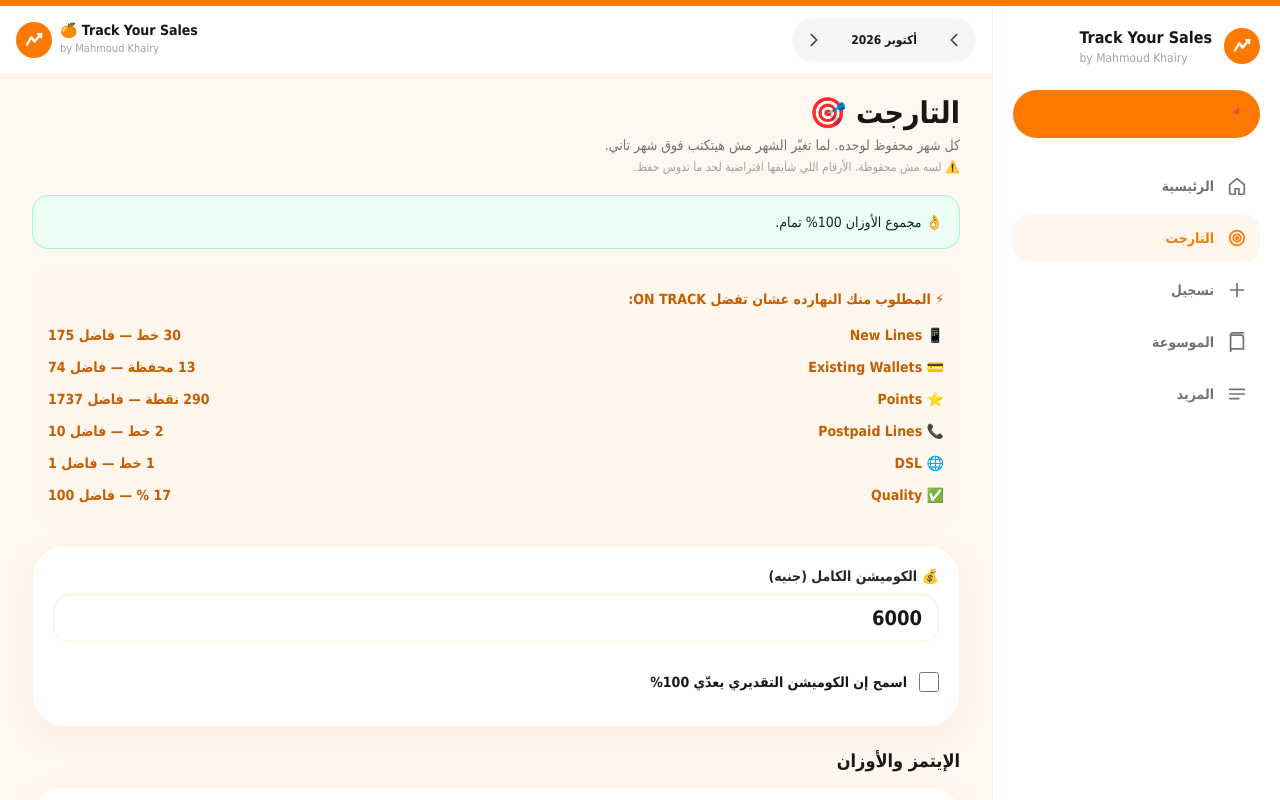
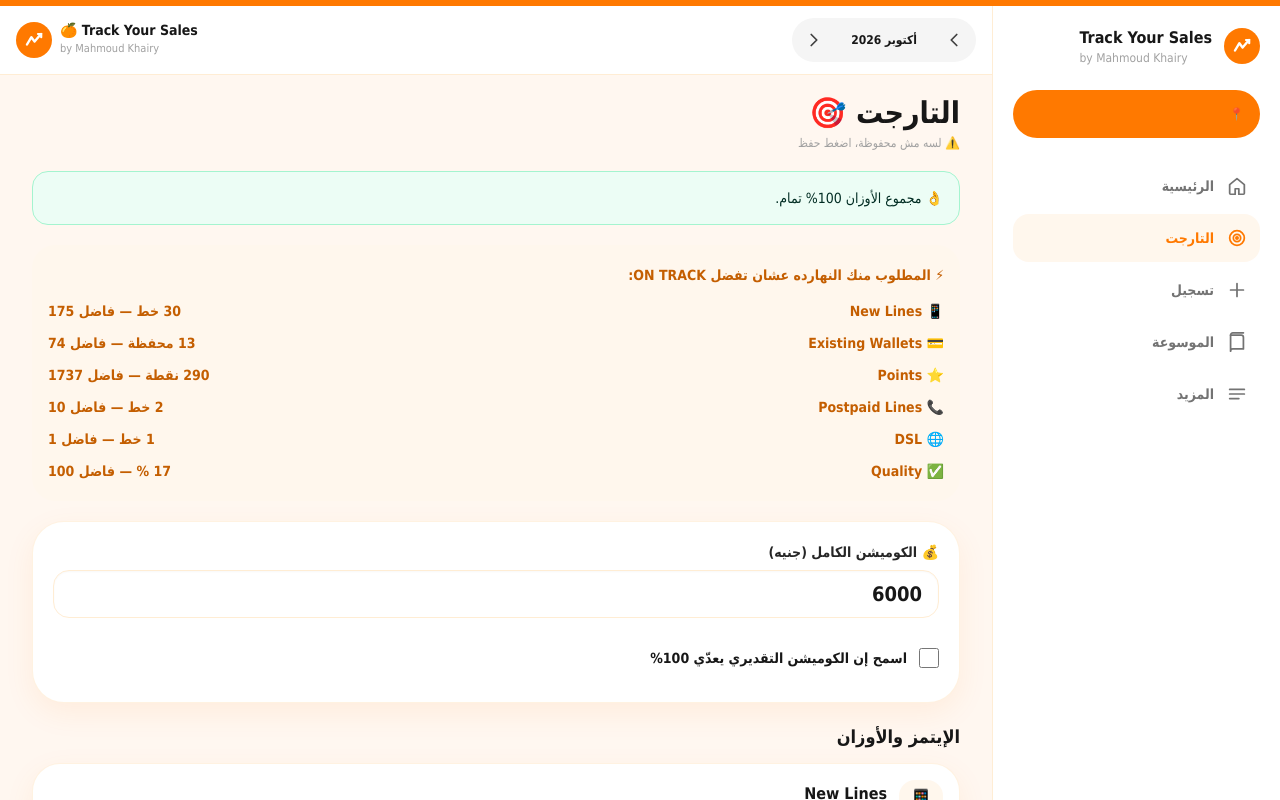
Before and after one commit to mahmoudkhairyy-cell/track-your-sales, a Next.js app: page /track-your-sales/target in a window 1280 px wide. Shown: the top 800 px of the page. Built offline with nearby package versions, Linux system fonts and the light colour scheme.

Commit message:
Target: shorter header to match the reference layout
Co-Authored-By: Claude Haiku 5.5 <noreply@anthropic.com>
Claude-Session: https://claude.ai/code/session_01Y2u71WU7QRN5BUd6Mcr6Lz

```diff
--- a/src/app/(app)/target/page.tsx
+++ b/src/app/(app)/target/page.tsx
@@ -142,8 +142,7 @@ export default function TargetPage() {
     <form className="space-y-5" onSubmit={onSave}>
       <section>
         <h1 className="text-3xl font-black">التارجت 🎯</h1>
-        <p className="mt-1 text-sm text-neutral-500">كل شهر محفوظ لوحده. لما تغيّر الشهر مش هيتكتب فوق شهر تاني.</p>
-        <p className="mt-1 text-xs text-neutral-400">{saved ? "✅ الإعدادات دي محفوظة في قاعدة البيانات." : "⚠️ لسه مش محفوظة. الأرقام اللي شايفها افتراضية لحد ما تدوس حفظ."}</p>
+        <p className="mt-1 text-xs text-neutral-400">{saved ? "✅ محفوظة لهذا الشهر" : "⚠️ لسه مش محفوظة، اضغط حفظ"}</p>
       </section>
 
       {error ? <Banner tone="error">❌ {error}</Banner> : null}
```
